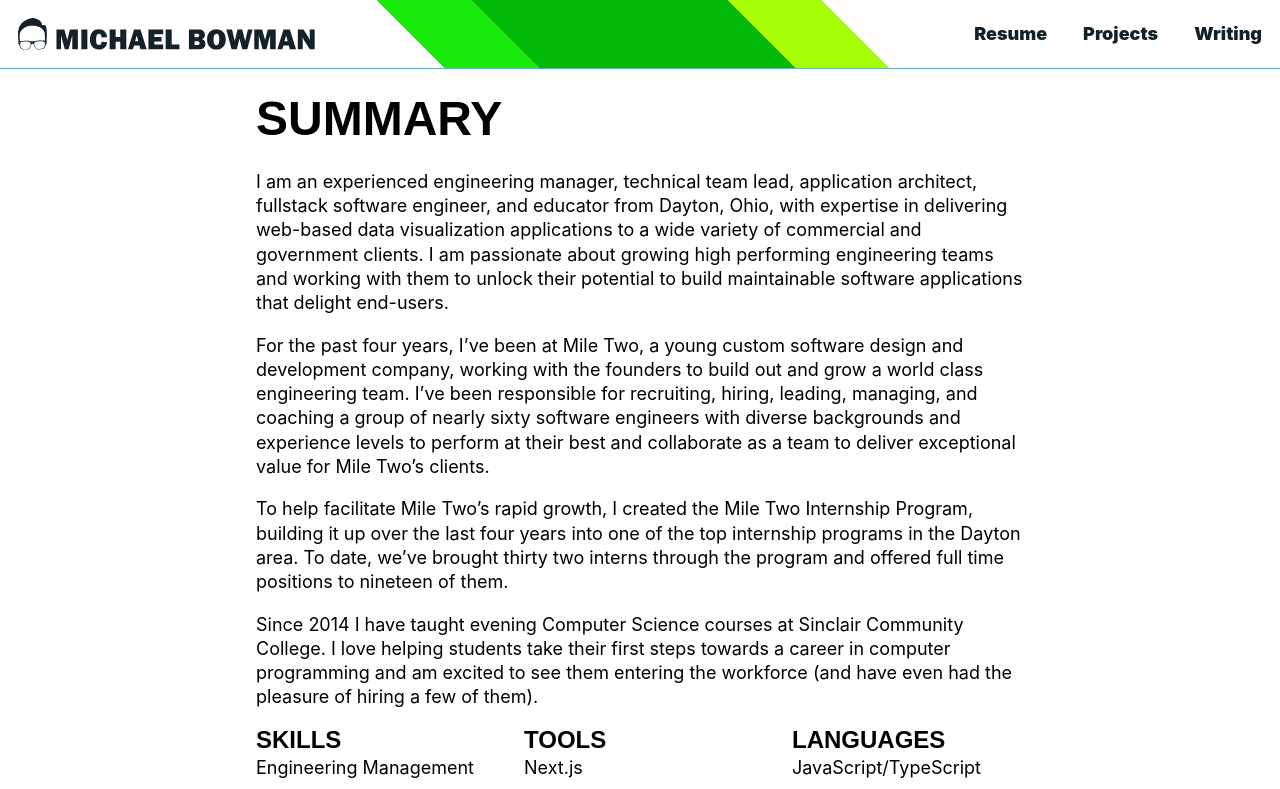
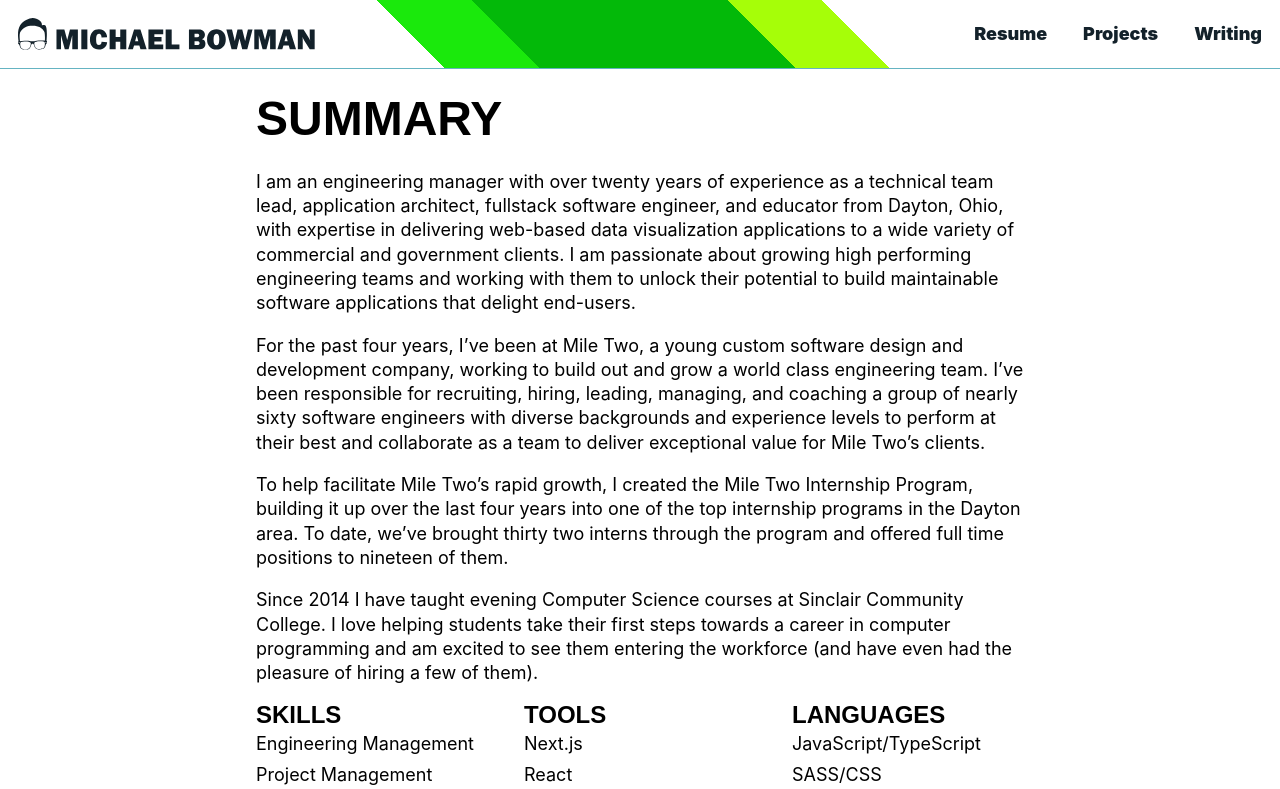
Before and after one commit to bowmanmc/www.itschilitime.com, a Next.js app: page /resume in a window 1280 px wide. Shown: the top 789 px of the page. Built offline with nearby package versions, Linux system fonts and the light colour scheme; a web font is replaced by a local one.

Commit message:
summary tweaks

```diff
--- a/pages/resume.js
+++ b/pages/resume.js
@@ -17,10 +17,10 @@ const resume = () => {
                 <section className="Resume__summary">
                     <h2>Summary</h2>
                     <p>
-                        I am an experienced engineering manager, technical team lead, application architect, fullstack software engineer, and educator from Dayton, Ohio, with expertise in delivering web-based data visualization applications to a wide variety of commercial and government clients. I am passionate about growing high performing engineering teams and working with them to unlock their potential to build maintainable software applications that delight end-users.
+                        I am an engineering manager with over twenty years of experience as a technical team lead, application architect, fullstack software engineer, and educator from Dayton, Ohio, with expertise in delivering web-based data visualization applications to a wide variety of commercial and government clients. I am passionate about growing high performing engineering teams and working with them to unlock their potential to build maintainable software applications that delight end-users.
                     </p>
                     <p>
-                        For the past four years, I’ve been at Mile Two, a young custom software design and development company, working with the founders to build out and grow a world class engineering team. I’ve been responsible for recruiting, hiring, leading, managing, and coaching a group of nearly sixty software engineers with diverse backgrounds and experience levels to perform at their best and collaborate as a team to deliver exceptional value for Mile Two’s clients.
+                        For the past four years, I’ve been at Mile Two, a young custom software design and development company, working to build out and grow a world class engineering team. I’ve been responsible for recruiting, hiring, leading, managing, and coaching a group of nearly sixty software engineers with diverse backgrounds and experience levels to perform at their best and collaborate as a team to deliver exceptional value for Mile Two’s clients.
                     </p>
                     <p>
                         To help facilitate Mile Two’s rapid growth, I created the Mile Two Internship Program, building it up over the last four years into one of the top internship programs in the Dayton area. To date, we’ve brought thirty two interns through the program and offered full time positions to nineteen of them.
```
